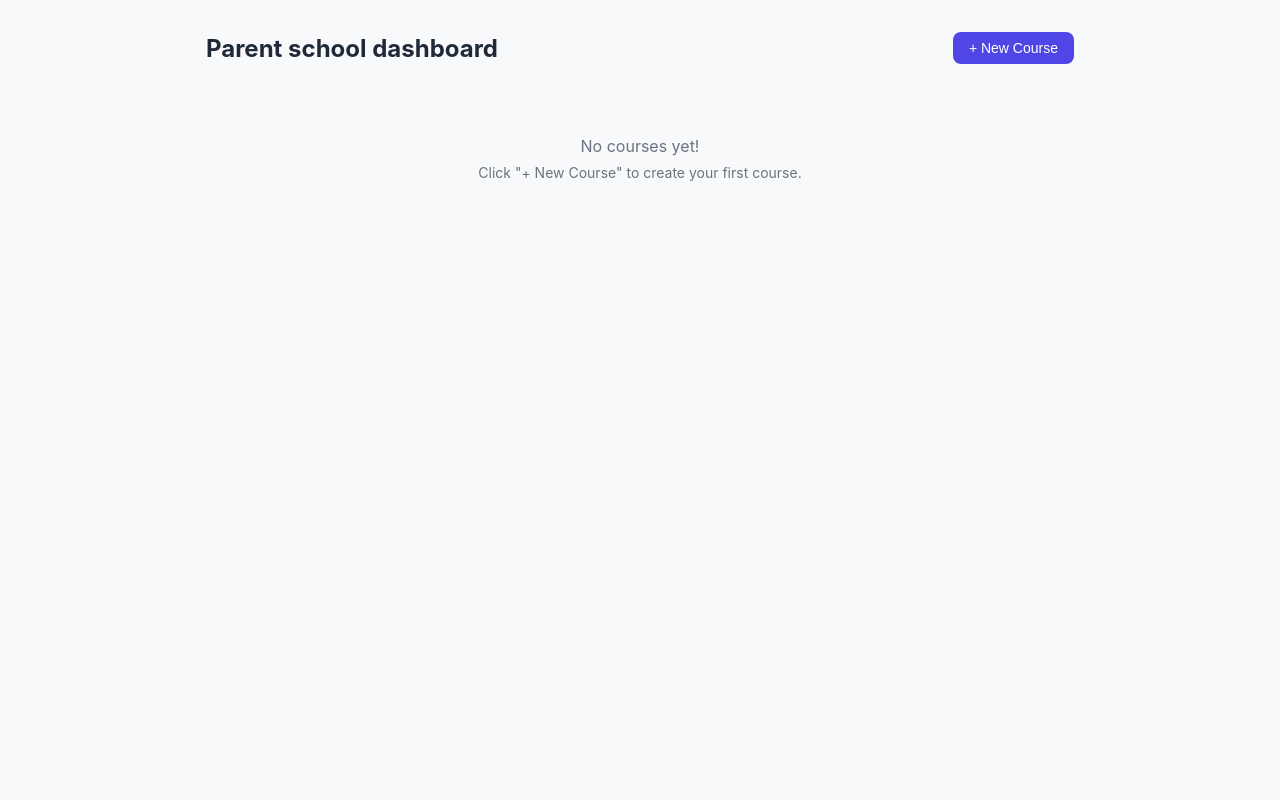
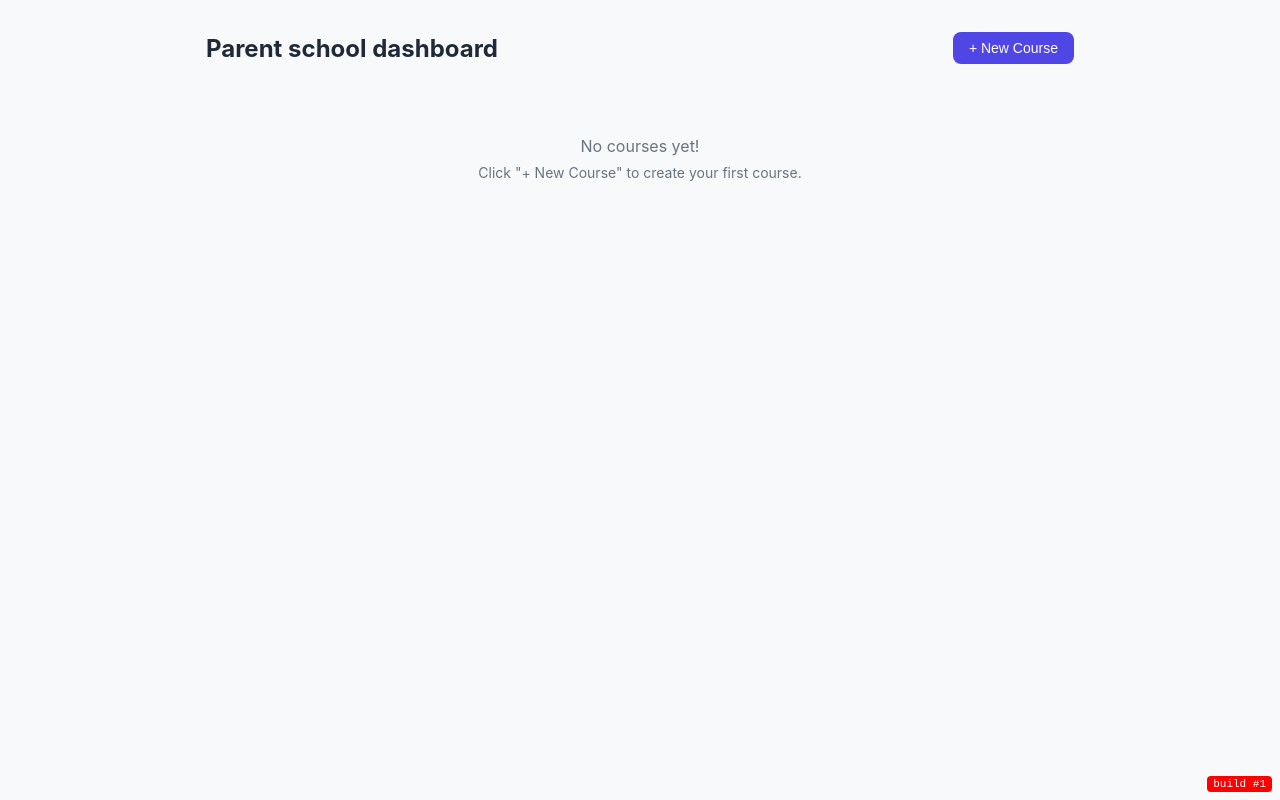
Before and after one commit to ohadb/BobrovFunSchool, a Next.js app: page /dashboard in a window 1280 px wide. Built offline with nearby package versions, Linux system fonts and the light colour scheme.

Commit message:
Add debug build label to dashboard corner (build #1)
https://claude.ai/code/session_01PeqAuKyEMGs2GaKR2KKJ7s

```diff
--- a/src/app/dashboard/page.tsx
+++ b/src/app/dashboard/page.tsx
@@ -70,6 +70,22 @@ export default function Dashboard(): React.ReactElement {
 
   return (
     <div style={{ maxWidth: 900, margin: "0 auto", padding: "32px 16px" }}>
+      <div
+        style={{
+          position: "fixed",
+          bottom: 8,
+          right: 8,
+          background: "#f00",
+          color: "#fff",
+          fontSize: 11,
+          padding: "2px 6px",
+          borderRadius: 4,
+          zIndex: 9999,
+          fontFamily: "monospace",
+        }}
+      >
+        build #1
+      </div>
       <div
         style={{
           display: "flex",
```
